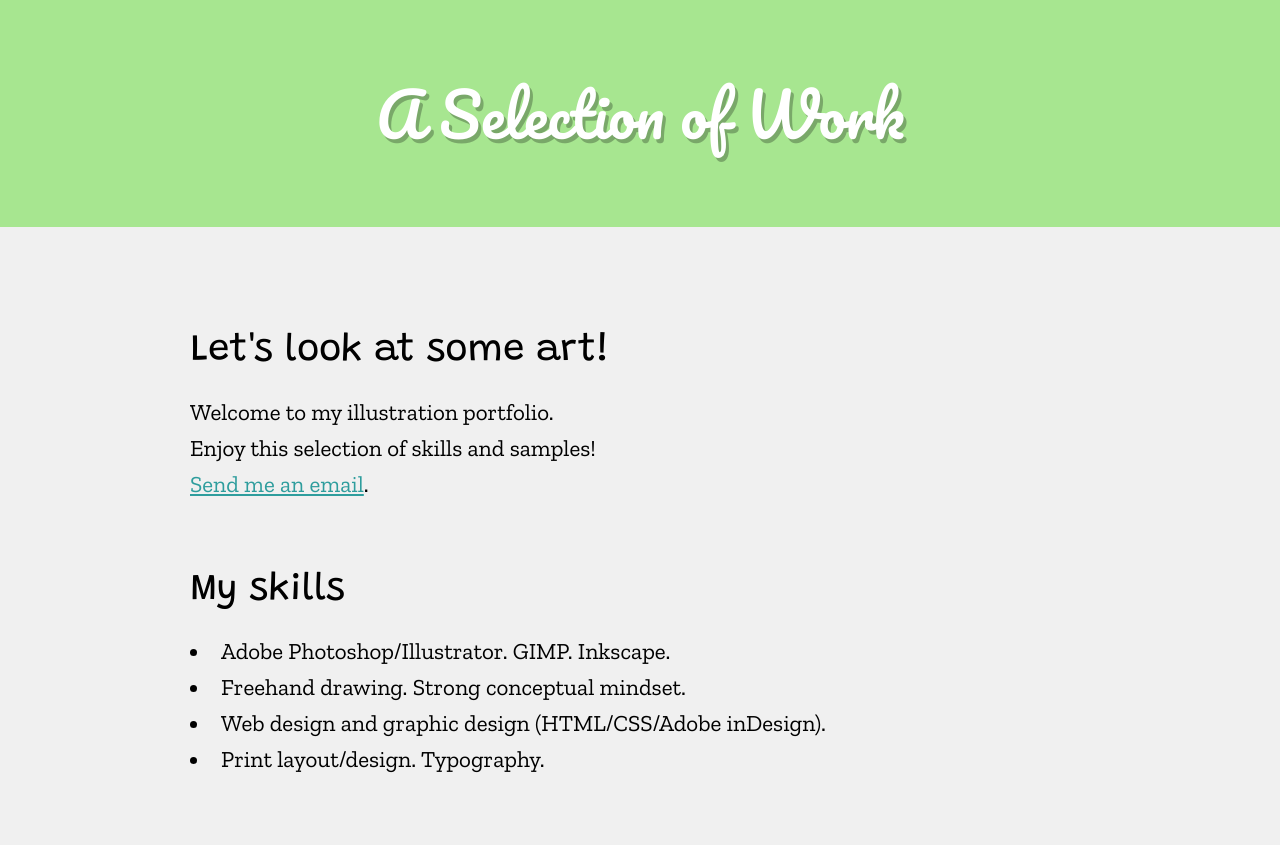
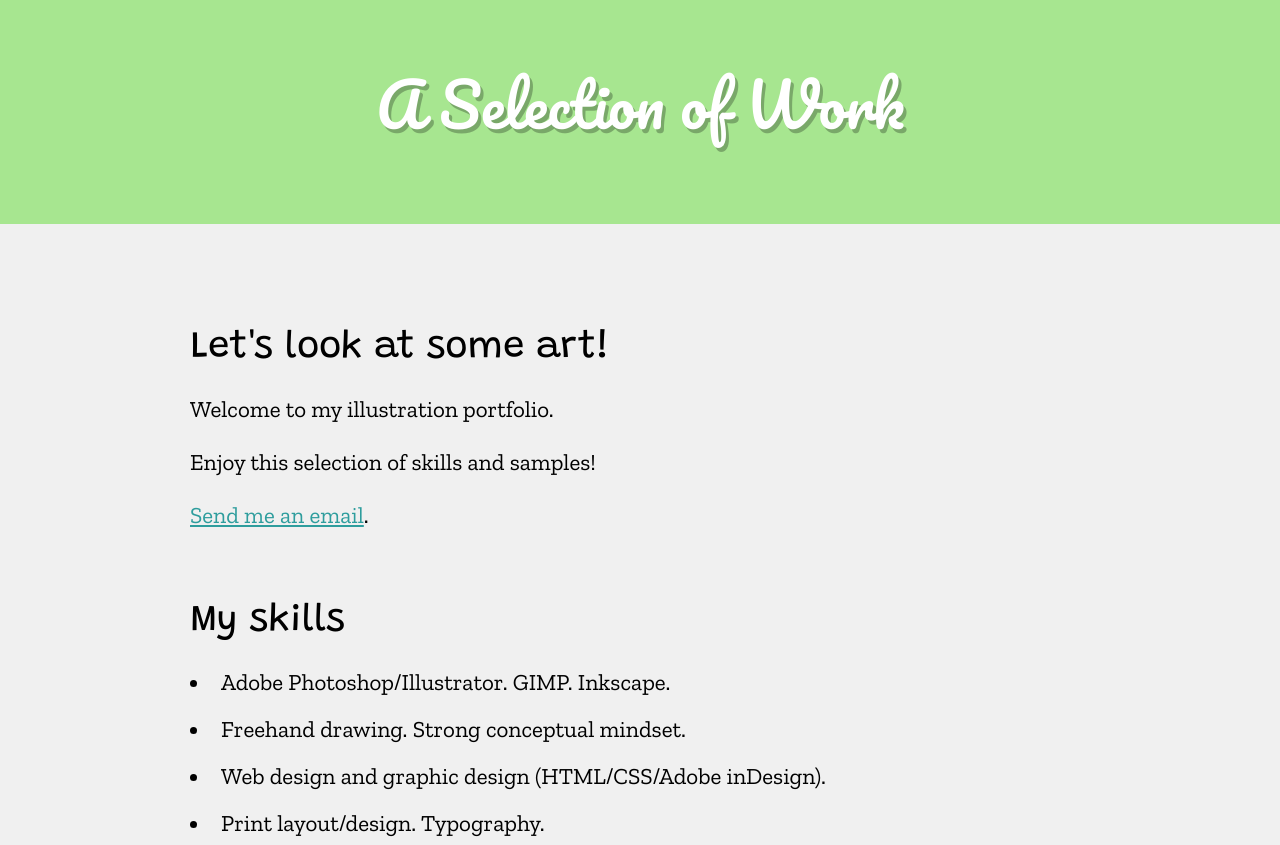
Before and after one commit to placetocontemplate/placetocontemplate.github.io, a plain HTML site: page illustration/index.html in a window 1280 px wide. Shown: the top 845 px of the page. Drawn offline with nearby package versions, Linux system fonts and the light colour scheme.

Commit message:
Add files via upload

```diff
--- a/illustration/index.html
+++ b/illustration/index.html
@@ -22,6 +22,10 @@ body {
 	background: #f0f0f0;
 }
 
+p {
+	margin: 0 0 17px 0;
+}
+
 :root {
 	--header-color: #a7e690;
 	--accent-color: #2e9d9d;
@@ -44,6 +48,11 @@ h1 {
 	margin: 0;
 	padding: 0;
 	list-style-position: inside;
+	line-height: 37px;
+}
+
+.illust-skills li {
+	margin: 0 0 10px 0;
 }
 
 #illust-container {
@@ -53,7 +62,7 @@ h1 {
 }
 
 #illust-header {
-	padding: 20px 0;
+	padding: 70px 0;
 	color: #fff;
 	background: var(--header-color);
 	text-align: center;
@@ -243,8 +252,8 @@ h1 {
 	<div id="illust-intro">
 	<br/>
 	<h1>Let's look at some art!</h1>
-	Welcome to my illustration portfolio.<br/>Enjoy this selection of skills and samples!<br/>
-	<a href="mailto:dantarnowski@gmail.com">Send me an email</a>.
+	<p>Welcome to my illustration portfolio.</p><p>Enjoy this selection of skills and samples!</p>
+	<p><a href="mailto:dantarnowski@gmail.com">Send me an email</a>.</p>
 
 
 
```
